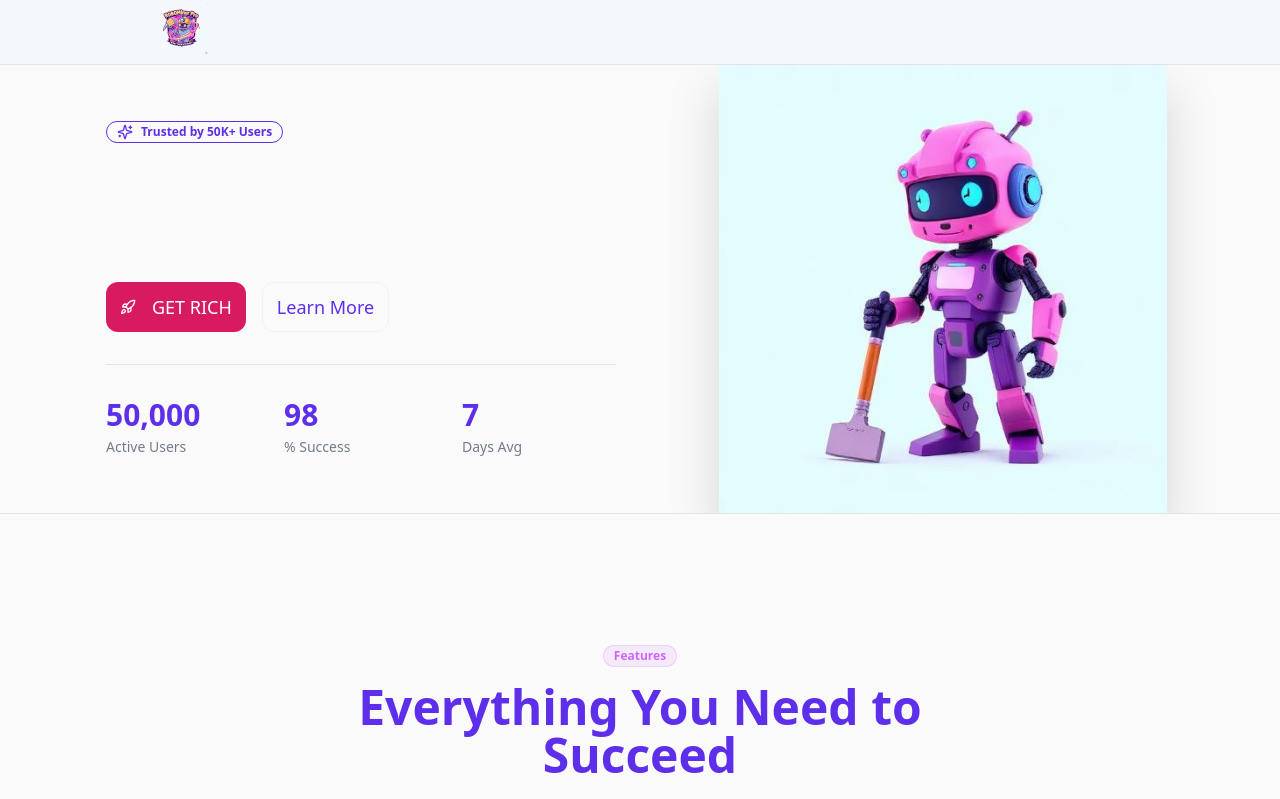
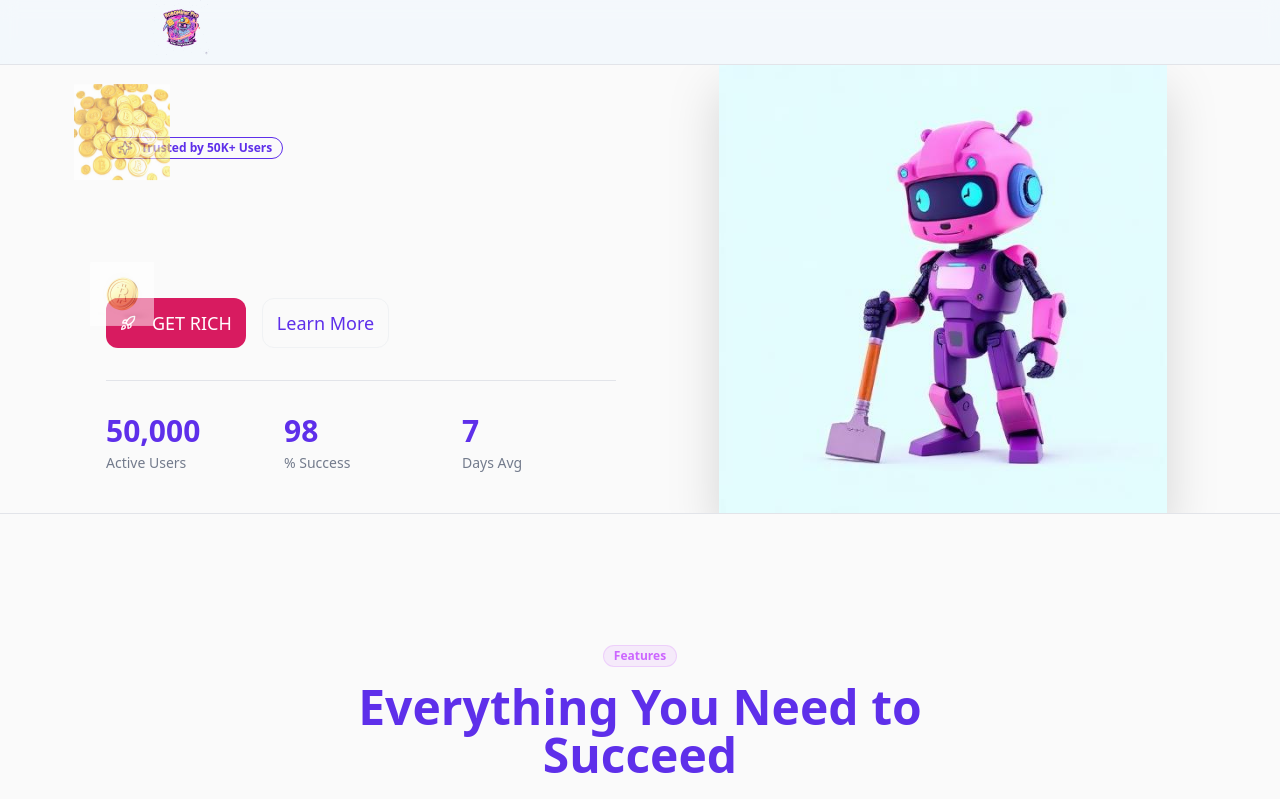
Before and after one commit to apexbusiness-systems/robuxminerpro, a React (Vite) app: page / in a window 1280 px wide. Shown: the top 799 px of the page. Built offline with nearby package versions, Linux system fonts and the light colour scheme.

Commit message:
Add Robux images to header

```diff
--- a/src/pages/Home.tsx
+++ b/src/pages/Home.tsx
@@ -12,6 +12,8 @@ import {
 } from 'lucide-react';
 import robotMiner from '@/assets/robot-miner.png';
 import robuxCoins from '@/assets/robux-coins.png';
+import robuxPile from '@/assets/robux-pile.png';
+import robuxCoinSingle from '@/assets/robux-coin-single.png';
 
 const Home = () => {
   const navigate = useNavigate();
@@ -150,7 +152,15 @@ const Home = () => {
         <div className="container relative mx-auto px-4 py-20 lg:py-32">
           <div className="grid lg:grid-cols-2 gap-12 items-center">
             {/* Hero Content */}
-            <div className="space-y-8 animate-slide-up">
+            <div className="space-y-8 animate-slide-up relative">
+              {/* Decorative Robux coins */}
+              <div className="absolute -left-8 top-0 w-24 h-24 opacity-60 animate-bounce" style={{ animationDuration: '3s' }}>
+                <img src={robuxPile} alt="" className="w-full h-full object-contain" />
+              </div>
+              <div className="absolute -left-4 top-32 w-16 h-16 opacity-50 animate-bounce" style={{ animationDuration: '2.5s', animationDelay: '0.5s' }}>
+                <img src={robuxCoinSingle} alt="" className="w-full h-full object-contain" />
+              </div>
+
               <Badge className="inline-flex items-center gap-2 bg-primary/10 text-primary border-primary/20 hover:bg-primary/20">
                 <Sparkles className="w-4 h-4" />
                 Trusted by 50K+ Users
```
Also changed, not shown: src/assets/robux-coin-single.png (added), src/assets/robux-pile.png (added).
